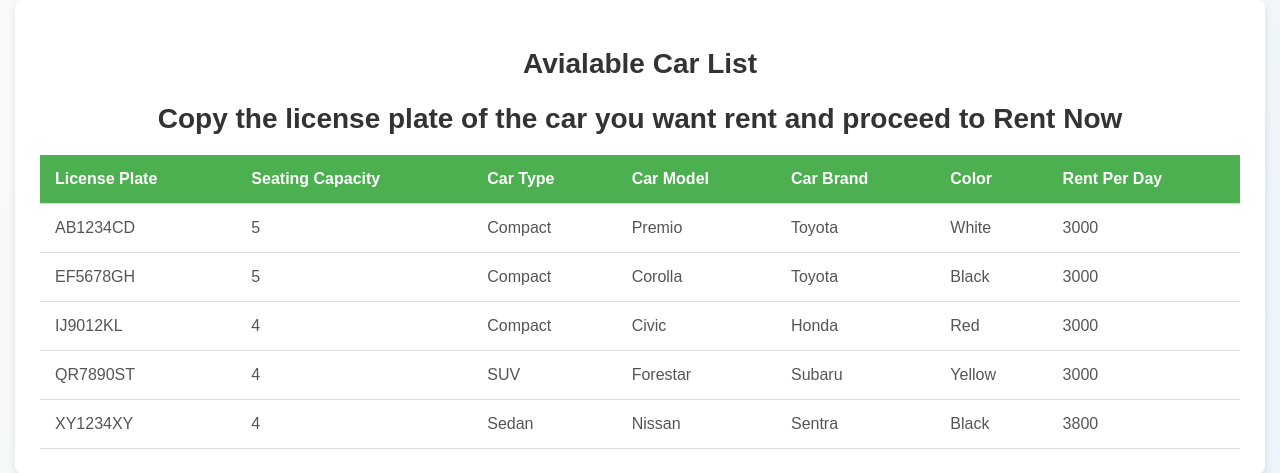
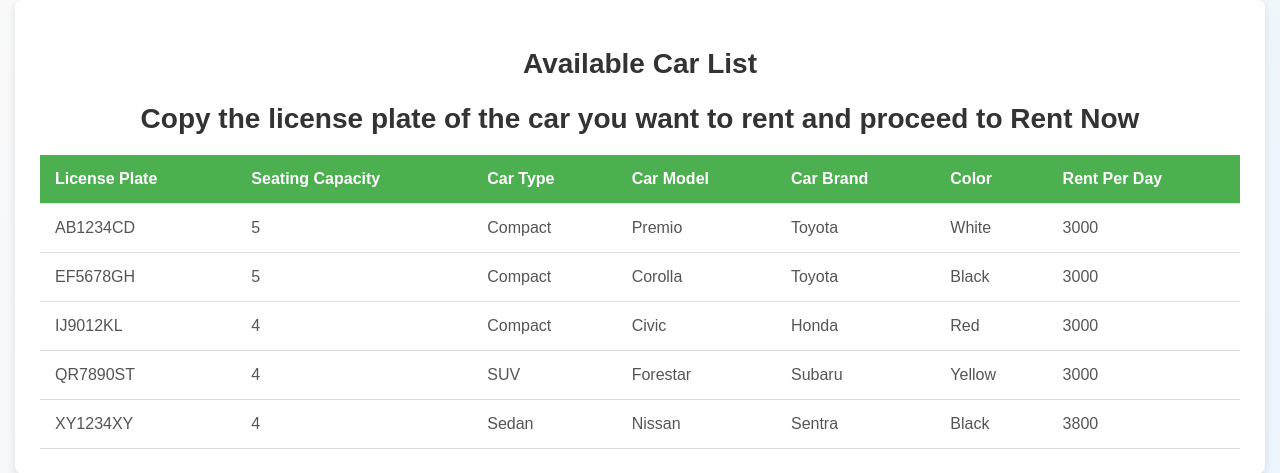
Before and after one commit to Lusaka2003/CSE370Project, a PHP site: page /selectcar.php in a window 1280 px wide. Shown: the top 473 px of the page. Run offline with PHP 8.4, Linux system fonts and the light colour scheme; data comes from the database, SQL or seed files in the repository.

Commit message:
Update selectcar.php

```diff
--- a/selectcar.php
+++ b/selectcar.php
@@ -10,8 +10,8 @@
 
 <section class="cars">
             <div class="car_box">
-                <h1>Avialable Car List</h1>
-                <h1>Copy the license plate of the car you want rent and proceed to Rent Now</h1>
+                <h1>Available Car List</h1>
+                <h1>Copy the license plate of the car you want to rent and proceed to Rent Now</h1>
                 <table class="car_table">
                     <thead>
                         <tr>
```
